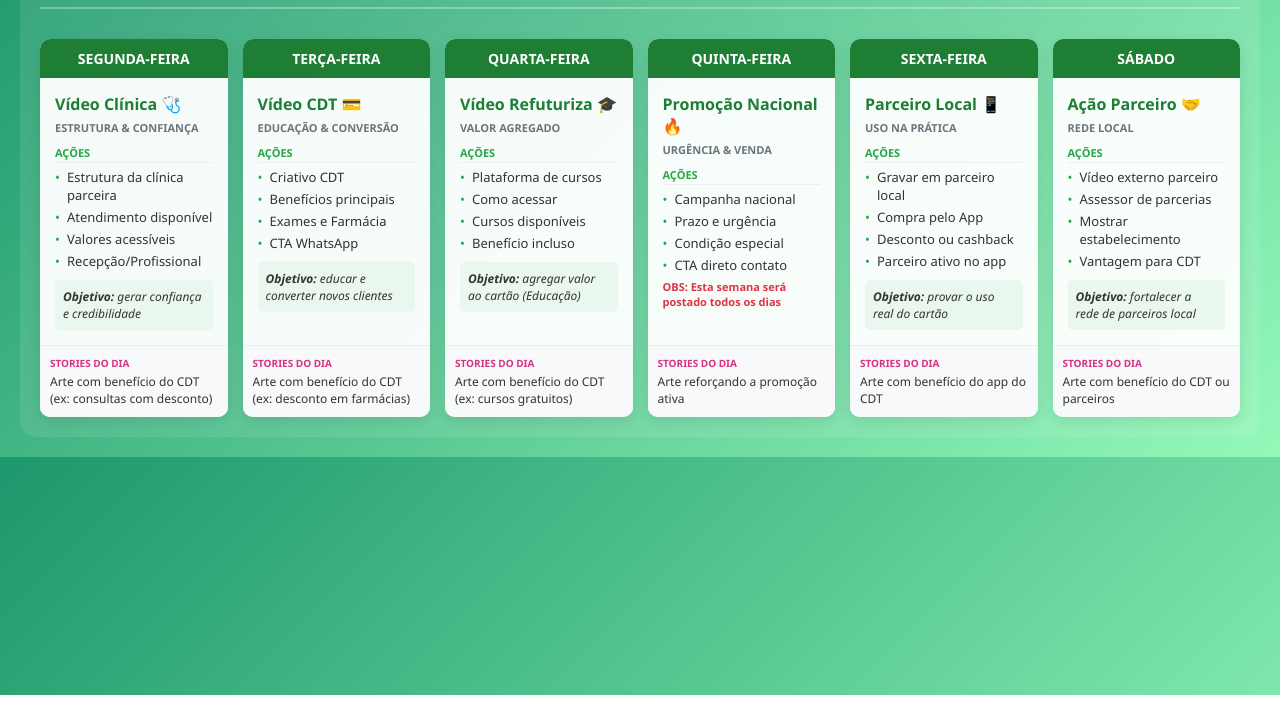
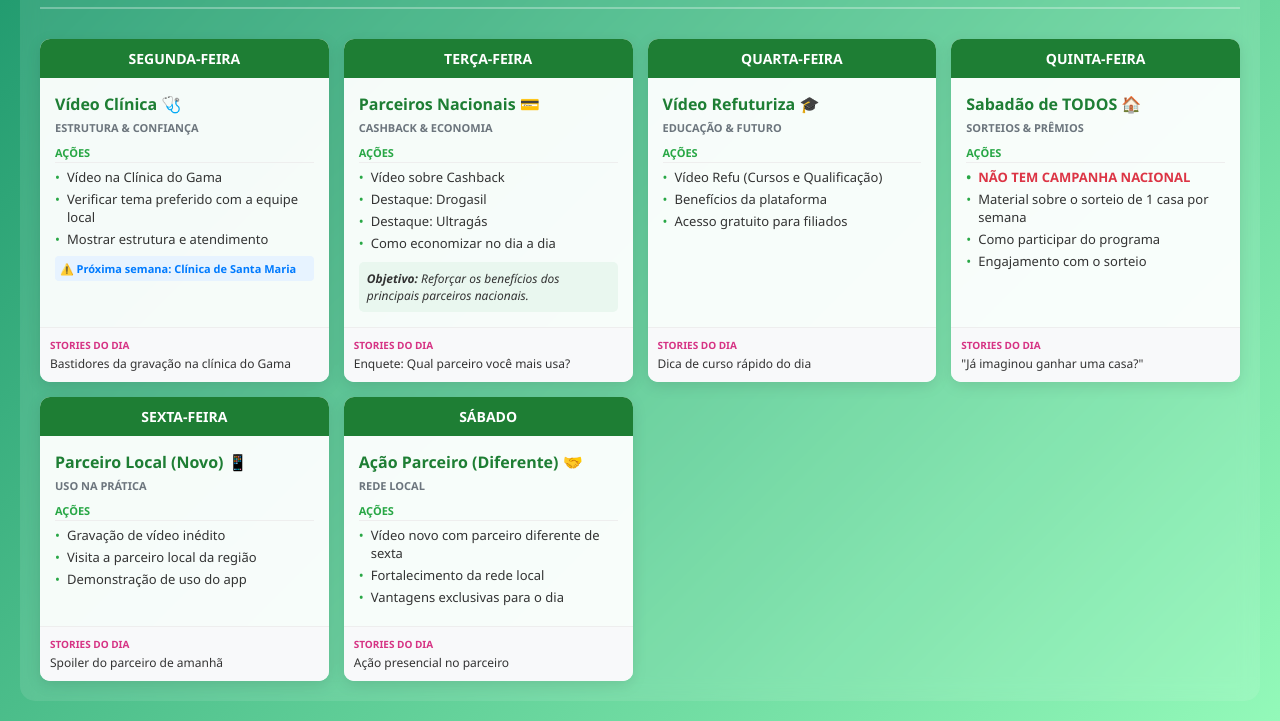
Before and after one commit to cdtgama/cronograma.marketing, a plain HTML site: page index.html in a window 1280 px wide. Shown: the part 105-826 px from the top of the page. Before the commit the page ends 800 px from the top, so only its background shows below. Drawn offline with Linux system fonts and the light colour scheme.

Commit message:
Cartão de Todos - Cronograma atualizado 04052026

```diff
--- a/index.html
+++ b/index.html
@@ -11,6 +11,7 @@
             --dark-green: #1e7e34;
             --white: #ffffff;
             --gray: #6c757d;
+            --accent-blue: #007bff;
         }
         body {
             font-family: 'Segoe UI', Tahoma, Geneva, Verdana, sans-serif;
@@ -59,7 +60,7 @@
         }
         .grid {
             display: grid;
-            grid-template-columns: repeat(auto-fit, minmax(180px, 1fr));
+            grid-template-columns: repeat(auto-fit, minmax(250px, 1fr));
             gap: 15px;
         }
         .day-card {
@@ -152,11 +153,18 @@
             font-size: 12px;
             margin-top: 3px;
         }
-        .obs {
+        .note {
             font-size: 11px;
+            color: var(--accent-blue);
+            font-weight: bold;
+            margin-top: 8px;
+            padding: 5px;
+            background: #e7f3ff;
+            border-radius: 4px;
+        }
+        .alert {
             color: #dc3545;
             font-weight: bold;
-            margin-top: 5px;
         }
     </style>
 </head>
@@ -179,18 +187,15 @@
                     <span class="subtitle">Estrutura & Confiança</span>
                     <span class="section-label">AÇÕES</span>
                     <ul>
-                        <li>Estrutura da clínica parceira</li>
-                        <li>Atendimento disponível</li>
-                        <li>Valores acessíveis</li>
-                        <li>Recepção/Profissional</li>
+                        <li>Vídeo na Clínica do Gama</li>
+                        <li>Verificar tema preferido com a equipe local</li>
+                        <li>Mostrar estrutura e atendimento</li>
                     </ul>
-                    <div class="objective-box">
-                        <strong>Objetivo:</strong> gerar confiança e credibilidade
-                    </div>
+                    <div class="note">⚠️ Próxima semana: Clínica de Santa Maria</div>
                 </div>
                 <div class="stories-footer">
                     <span class="stories-label">Stories do Dia</span>
-                    <div class="stories-content">Arte com benefício do CDT (ex: consultas com desconto)</div>
+                    <div class="stories-content">Bastidores da gravação na clínica do Gama</div>
                 </div>
             </div>
 
@@ -198,22 +203,22 @@
             <div class="day-card">
                 <div class="day-header"><h2>Terça-feira</h2></div>
                 <div class="content">
-                    <div class="video-title">Vídeo CDT 💳</div>
-                    <span class="subtitle">Educação & Conversão</span>
+                    <div class="video-title">Parceiros Nacionais 💳</div>
+                    <span class="subtitle">Cashback & Economia</span>
                     <span class="section-label">AÇÕES</span>
                     <ul>
-                        <li>Criativo CDT</li>
-                        <li>Benefícios principais</li>
-                        <li>Exames e Farmácia</li>
-                        <li>CTA WhatsApp</li>
+                        <li>Vídeo sobre Cashback</li>
+                        <li>Destaque: Drogasil</li>
+                        <li>Destaque: Ultragás</li>
+                        <li>Como economizar no dia a dia</li>
                     </ul>
                     <div class="objective-box">
-                        <strong>Objetivo:</strong> educar e converter novos clientes
+                        <strong>Objetivo:</strong> Reforçar os benefícios dos principais parceiros nacionais.
                     </div>
                 </div>
                 <div class="stories-footer">
                     <span class="stories-label">Stories do Dia</span>
-                    <div class="stories-content">Arte com benefício do CDT (ex: desconto em farmácias)</div>
+                    <div class="stories-content">Enquete: Qual parceiro você mais usa?</div>
                 </div>
             </div>
 
@@ -222,21 +227,17 @@
                 <div class="day-header"><h2>Quarta-feira</h2></div>
                 <div class="content">
                     <div class="video-title">Vídeo Refuturiza 🎓</div>
-                    <span class="subtitle">Valor Agregado</span>
+                    <span class="subtitle">Educação & Futuro</span>
                     <span class="section-label">AÇÕES</span>
                     <ul>
-                        <li>Plataforma de cursos</li>
-                        <li>Como acessar</li>
-                        <li>Cursos disponíveis</li>
-                        <li>Benefício incluso</li>
+                        <li>Vídeo Refu (Cursos e Qualificação)</li>
+                        <li>Benefícios da plataforma</li>
+                        <li>Acesso gratuito para filiados</li>
                     </ul>
-                    <div class="objective-box">
-                        <strong>Objetivo:</strong> agregar valor ao cartão (Educação)
-                    </div>
                 </div>
                 <div class="stories-footer">
                     <span class="stories-label">Stories do Dia</span>
-                    <div class="stories-content">Arte com benefício do CDT (ex: cursos gratuitos)</div>
+                    <div class="stories-content">Dica de curso rápido do dia</div>
                 </div>
             </div>
 
@@ -244,20 +245,19 @@
             <div class="day-card">
                 <div class="day-header"><h2>Quinta-feira</h2></div>
                 <div class="content">
-                    <div class="video-title">Promoção Nacional 🔥</div>
-                    <span class="subtitle">Urgência & Venda</span>
+                    <div class="video-title">Sabadão de TODOS 🏠</div>
+                    <span class="subtitle">Sorteios & Prêmios</span>
                     <span class="section-label">AÇÕES</span>
                     <ul>
-                        <li>Campanha nacional</li>
-                        <li>Prazo e urgência</li>
-                        <li>Condição especial</li>
-                        <li>CTA direto contato</li>
+                        <li class="alert">NÃO TEM CAMPANHA NACIONAL</li>
+                        <li>Material sobre o sorteio de 1 casa por semana</li>
+                        <li>Como participar do programa</li>
+                        <li>Engajamento com o sorteio</li>
                     </ul>
-                    <div class="obs">OBS: Esta semana será postado todos os dias</div>
                 </div>
                 <div class="stories-footer">
                     <span class="stories-label">Stories do Dia</span>
-                    <div class="stories-content">Arte reforçando a promoção ativa</div>
+                    <div class="stories-content">"Já imaginou ganhar uma casa?"</div>
                 </div>
             </div>
 
@@ -265,22 +265,18 @@
             <div class="day-card">
                 <div class="day-header"><h2>Sexta-feira</h2></div>
                 <div class="content">
-                    <div class="video-title">Parceiro Local 📱</div>
+                    <div class="video-title">Parceiro Local (Novo) 📱</div>
                     <span class="subtitle">Uso na Prática</span>
                     <span class="section-label">AÇÕES</span>
                     <ul>
-                        <li>Gravar em parceiro local</li>
-                        <li>Compra pelo App</li>
-                        <li>Desconto ou cashback</li>
-                        <li>Parceiro ativo no app</li>
+                        <li>Gravação de vídeo inédito</li>
+                        <li>Visita a parceiro local da região</li>
+                        <li>Demonstração de uso do app</li>
                     </ul>
-                    <div class="objective-box">
-                        <strong>Objetivo:</strong> provar o uso real do cartão
-                    </div>
                 </div>
                 <div class="stories-footer">
                     <span class="stories-label">Stories do Dia</span>
-                    <div class="stories-content">Arte com benefício do app do CDT</div>
+                    <div class="stories-content">Spoiler do parceiro de amanhã</div>
                 </div>
             </div>
 
@@ -288,22 +284,18 @@
             <div class="day-card">
                 <div class="day-header"><h2>Sábado</h2></div>
                 <div class="content">
-                    <div class="video-title">Ação Parceiro 🤝</div>
+                    <div class="video-title">Ação Parceiro (Diferente) 🤝</div>
                     <span class="subtitle">Rede Local</span>
                     <span class="section-label">AÇÕES</span>
                     <ul>
-                        <li>Vídeo externo parceiro</li>
-                        <li>Assessor de parcerias</li>
-                        <li>Mostrar estabelecimento</li>
-                        <li>Vantagem para CDT</li>
+                        <li>Vídeo novo com parceiro diferente de sexta</li>
+                        <li>Fortalecimento da rede local</li>
+                        <li>Vantagens exclusivas para o dia</li>
                     </ul>
-                    <div class="objective-box">
-                        <strong>Objetivo:</strong> fortalecer a rede de parceiros local
-                    </div>
                 </div>
                 <div class="stories-footer">
                     <span class="stories-label">Stories do Dia</span>
-                    <div class="stories-content">Arte com benefício do CDT ou parceiros</div>
+                    <div class="stories-content">Ação presencial no parceiro</div>
                 </div>
             </div>
         </div>
```
